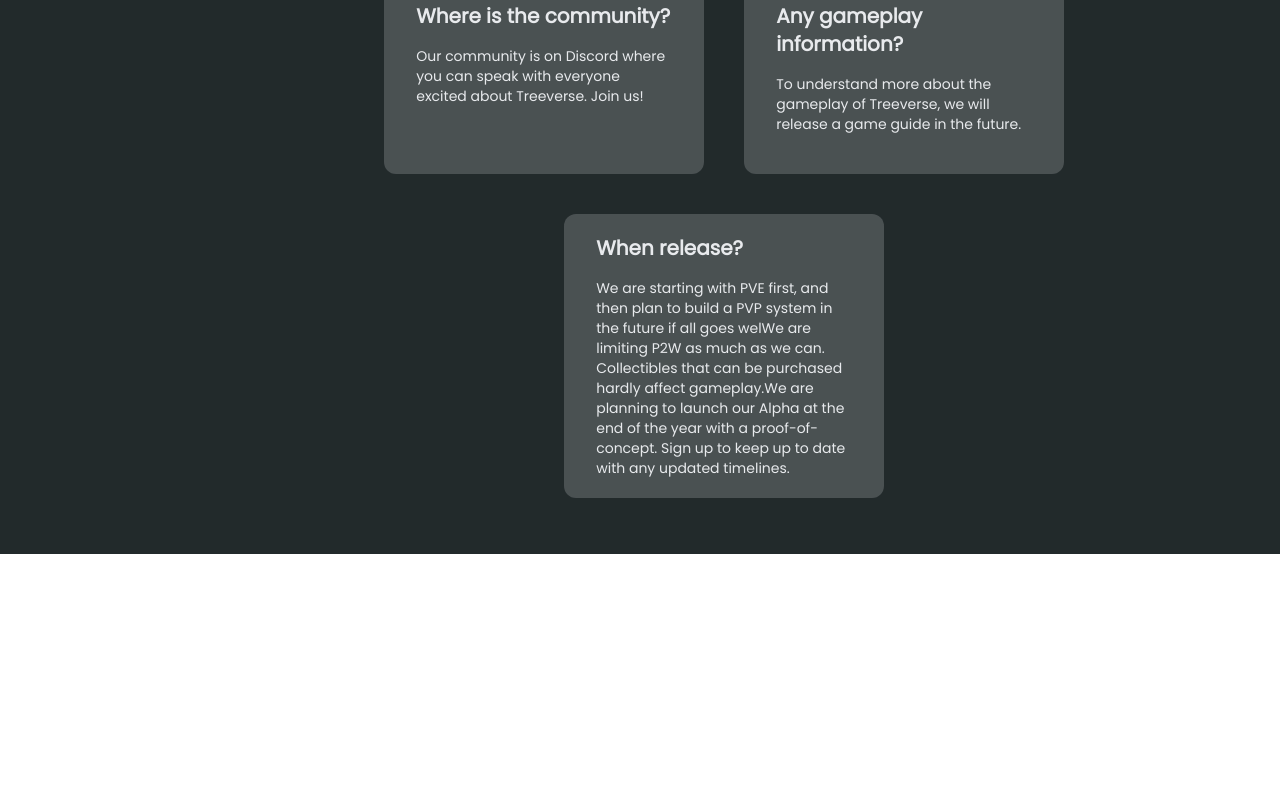
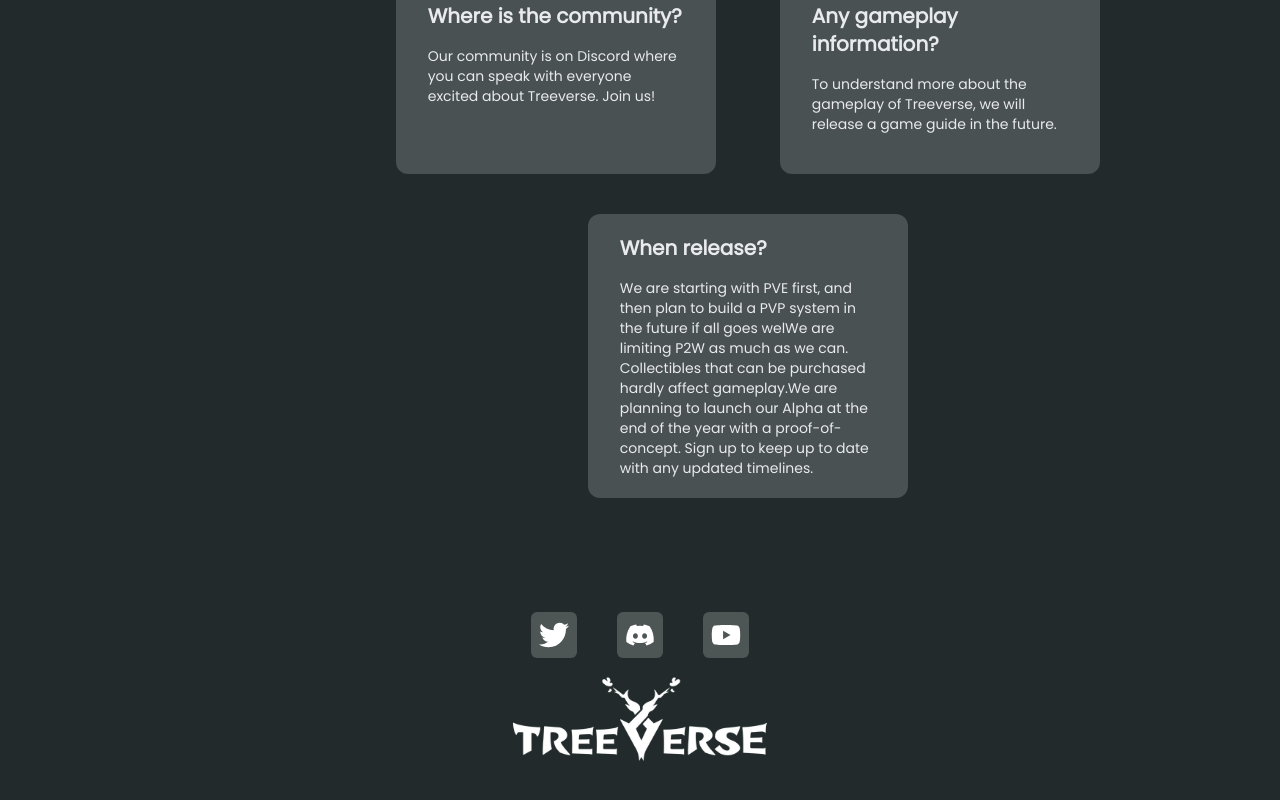
Before and after one commit to retconned/treeverse-web, a Next.js app: page / in a window 1280 px wide. Shown: the part 11092-11892 px from the top of the page. Before the commit the page ends 11646 px from the top, so only its background shows below. Built offline with nearby package versions, Linux system fonts and the light colour scheme.

Commit message:
Added Footer & other faq fixes

```diff
--- a/components/FaqSection.tsx
+++ b/components/FaqSection.tsx
@@ -63,7 +63,7 @@
 }) => {
   return (
     <div>
-      <div className="mr-10 mt-10 flex  min-h-[12rem] w-[20rem] cursor-pointer flex-col rounded-xl bg-treeGray bg-opacity-20 py-3 duration-300 hover:scale-105 hover:bg-opacity-30">
+      <div className="mt-6 mr-6 ml-6 flex min-h-[12rem] w-[16rem] cursor-pointer  flex-col rounded-xl bg-treeGray bg-opacity-20 py-3 duration-300 hover:scale-105 hover:bg-opacity-30 md:mr-10 md:mt-10 md:w-[20rem]">
         <div className="flex h-[20%] items-center justify-center py-2 px-8">
           <div className="flex flex-col items-start justify-center space-y-4 text-start">
             <p className="w-fit text-xl font-semibold text-treeGray duration-150 hover:text-treeGreen">
@@ -81,10 +81,12 @@
 
 const FaqSection: NextPage = () => {
   return (
-    <main className="flex h-fit flex-col items-center justify-center bg-treeDarkGreen py-14">
-      <div className="flex w-9/12 flex-col items-start justify-center py-4 text-center font-poppins text-5xl text-treeGreen md:flex-row md:py-0 md:text-7xl lg:justify-around">
-        <p className="mt-10 w-[23%] pl-4 text-start font-bold">FAQ</p>
-        <div className="flex w-10/12 flex-row flex-wrap items-start justify-center bg-opacity-20">
+    <main className="flex h-fit items-center justify-center bg-treeDarkGreen md:flex-col md:items-center md:py-14">
+      <div className="flex w-10/12 flex-col items-center justify-center  py-4 text-center font-poppins text-5xl text-treeGreen md:flex-row md:py-0 md:text-7xl lg:justify-around">
+        <p className="mt-4  text-center font-bold md:mt-10 md:w-[23%] md:self-start md:pl-4 md:text-start">
+          FAQ
+        </p>
+        <div className="justify-centerbg-green-300 flex flex-row flex-wrap items-center bg-opacity-20 md:w-10/12 md:items-start md:justify-center">
           {faqQuestions.map((member, index) => {
             return (
               <Question
--- /dev/null
+++ b/components/FooterSection.tsx
@@ -0,0 +1,45 @@
+import type { NextPage } from "next";
+import Image from "next/image";
+
+import FullLogo from "../public/Full logo.png";
+
+// import icons from react-icons
+import { FaTwitter, FaYoutube, FaDiscord } from "react-icons/fa";
+
+const Footer: NextPage = () => {
+  return (
+    <main className="flex h-fit flex-col items-center justify-center bg-treeDarkGreen py-10">
+      <div className="flex w-9/12 flex-col items-start justify-center py-4 text-center font-poppins text-5xl text-treeGreen md:flex-row md:py-0 lg:justify-center">
+        <div className="py-0">
+          <div className="flex h-20 w-full flex-row items-center justify-center space-x-10 text-white ">
+            <a href="https://twitter.com/TheTreeverse">
+              <button className="rounded-md bg-white bg-opacity-20 p-2 duration-300 hover:scale-105 hover:bg-opacity-30">
+                <FaTwitter size={30} />
+              </button>
+            </a>
+            <a href="https://discord.com/invite/treeverse">
+              <button className="rounded-md bg-white bg-opacity-20 p-2 duration-300 hover:scale-105 hover:bg-opacity-30">
+                <FaDiscord size={30} />
+              </button>
+            </a>
+            <a href="https://www.youtube.com/channel/UC-txmjw3iAs9-gz8D9i5QUw/featured">
+              <button className="rounded-md bg-white bg-opacity-20 p-2 duration-300 hover:scale-105 hover:bg-opacity-30">
+                <FaYoutube size={30} />
+              </button>
+            </a>
+          </div>
+          <Image
+            src={FullLogo}
+            width={330}
+            height={90}
+            objectFit="cover"
+            draggable={false}
+            alt="Treeverse Logo"
+          />
+        </div>
+      </div>
+    </main>
+  );
+};
+
+export default Footer;
--- a/pages/index.tsx
+++ b/pages/index.tsx
@@ -10,6 +10,7 @@
 import TeamSection from "../components/TeamSection";
 import BackersSection from "../components/BackersSection";
 import FaqSection from "../components/FaqSection";
+import Footer from "../components/FooterSection";
 
 const Home: NextPage = () => {
   return (
@@ -33,6 +34,7 @@
         <TeamSection />
         <BackersSection />
         <FaqSection />
+        <Footer />
       </main>
     </div>
   );
```
